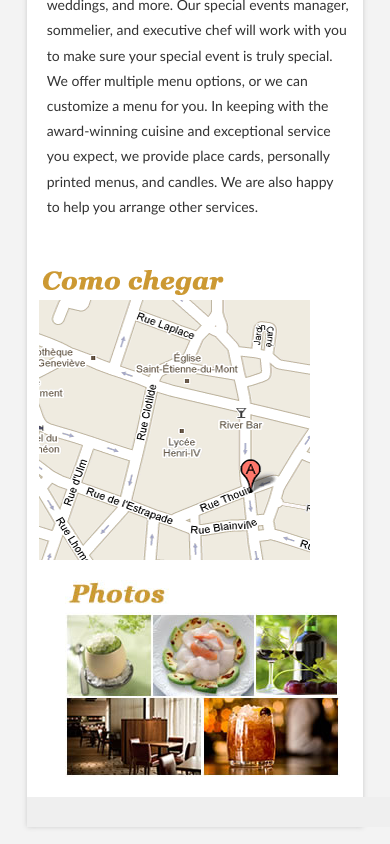
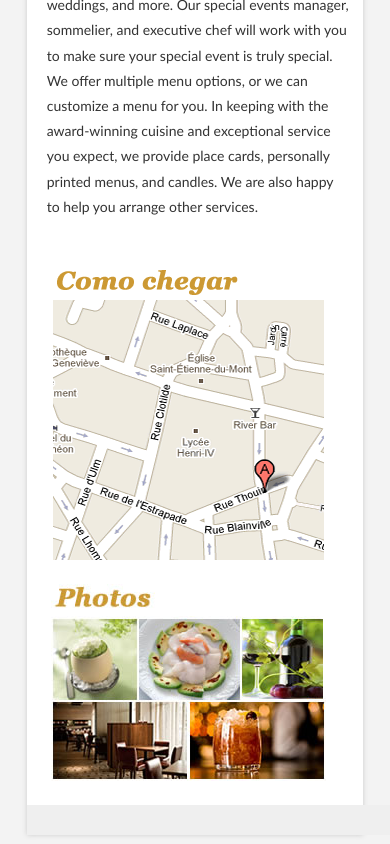
Before and after one commit to cronos2277/web, a plain HTML site: page CSS/exercicios/unidade04/ex03/index.html in a window 390 px wide. Shown: the part 1107-1951 px from the top of the page. Drawn offline with Linux system fonts and the light colour scheme.

Commit message:
corrigindo aside

```diff
--- a/CSS/exercicios/unidade04/ex03/_css/tablet.css
+++ b/CSS/exercicios/unidade04/ex03/_css/tablet.css
@@ -18,3 +18,13 @@ aside img:nth-child(1){
 aside img:nth-child(2){
     float: right;
 }
+
+@media (max-width:695px){
+    aside{
+        text-align: center;
+    }
+
+    aside img:nth-child(1), aside img:nth-child(2){
+        float: none;
+    }
+}
```
